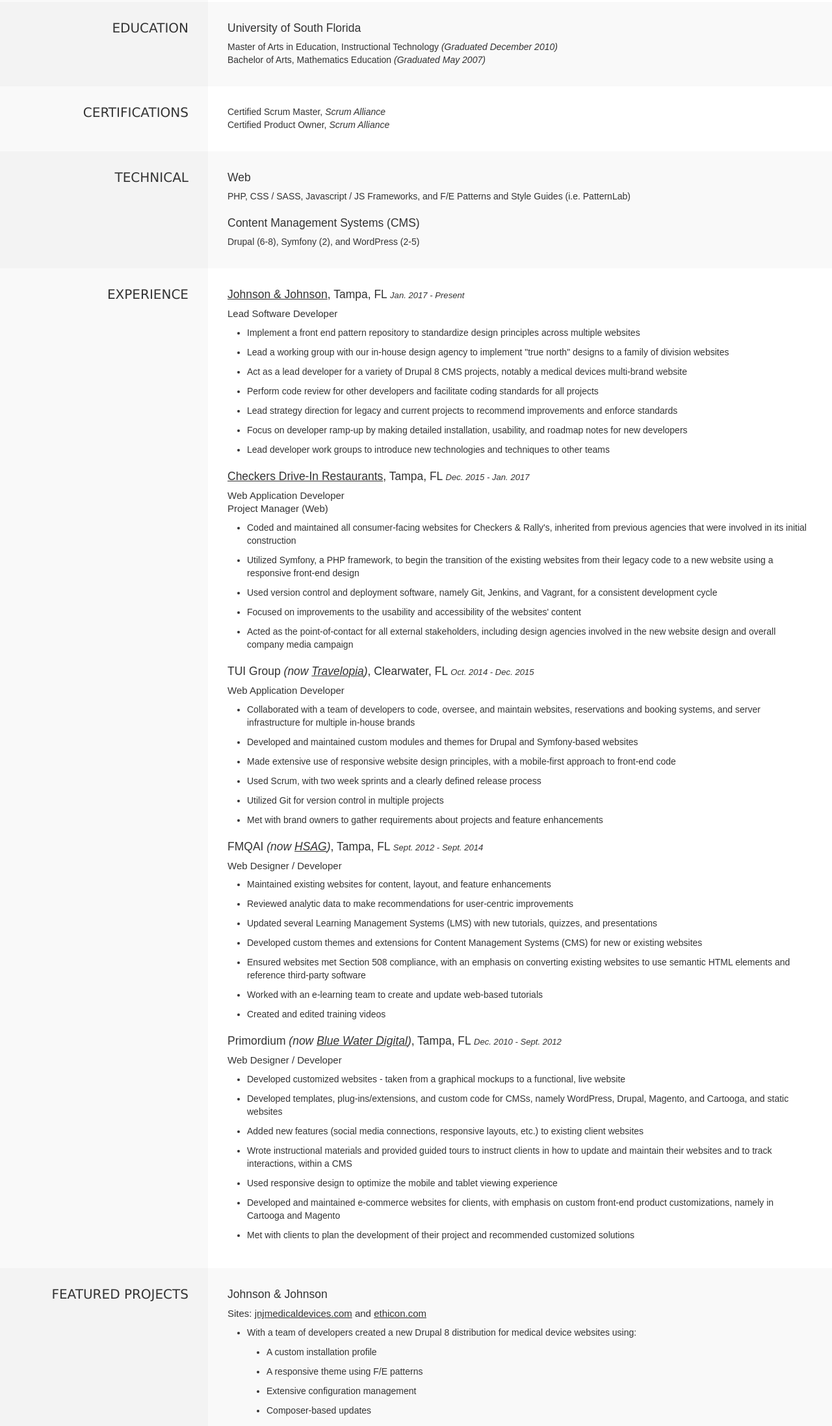
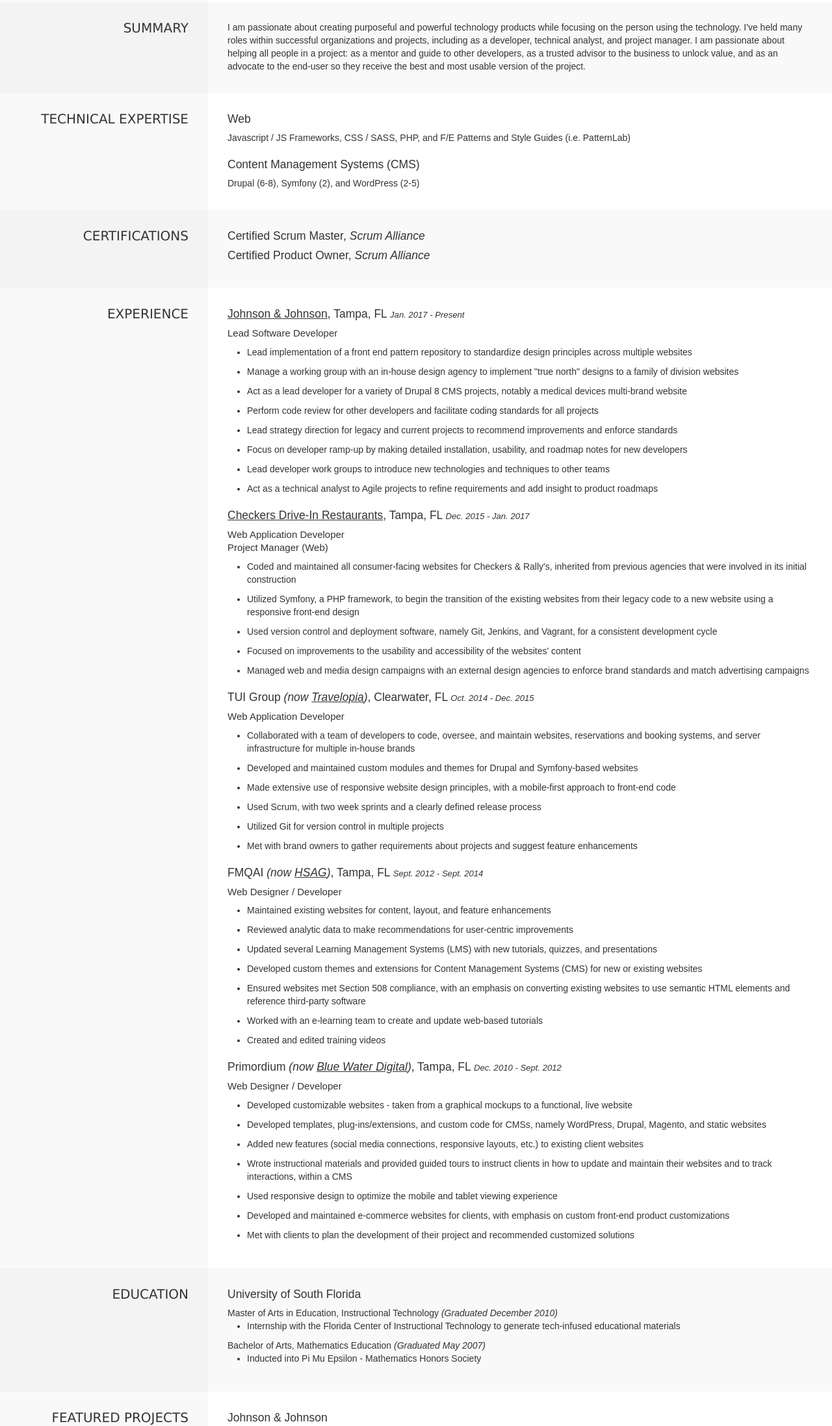
Before and after one commit to ThatRacerGuy/thatracerguy.github.io, a website: page index.html in a window 1280 px wide. Shown: the part 187-2382 px from the top of the page at 65% size. Drawn offline with Linux system fonts and the light colour scheme.

Commit message:
Update the sections of the content

```diff
--- a/index.html
+++ b/index.html
@@ -32,15 +32,33 @@
 	</div>
 </div>
 
-<div class="section education">
-	<h2 class="section-title">Education</h2>
+<div class="section skills">
+	<h2 class="section-title">Summary</h2>
 
 	<div class="section-content">
-		<h3>University of South Florida</h3>
+		<p>I am passionate about creating purposeful and powerful technology products while focusing on the person using the technology. I've held many roles within successful organizations and projects, including as a developer, technical analyst, and project manager. I am passionate about helping all people in a project: as a mentor and guide to other developers, as a trusted advisor to the business to unlock value, and as an advocate to the end-user so they receive the best and most usable version of the project.</p>
+	</div>
+</div>
 
-		<ul>
-			<li>Master of Arts in Education, Instructional Technology <em>(Graduated December 2010)</em></li>
-			<li>Bachelor of Arts, Mathematics Education <em>(Graduated May 2007)</em></li>
+<div class="section skills">
+	<h2 class="section-title">Technical Expertise</h2>
+
+	<div class="section-content">
+		<h3>Web</h3>
+
+		<ul class="list-inline">
+			<li>Javascript / JS Frameworks</li>
+			<li>CSS / SASS</li>
+			<li>PHP</li>
+			<li>F/E Patterns and Style Guides (i.e. PatternLab)</li>
+		</ul>
+
+		<h3>Content Management Systems (CMS)</h3>
+
+		<ul class="list-inline">
+			<li>Drupal (6-8)</li>
+			<li>Symfony (2)</li>
+			<li>WordPress (2-5)</li>
 		</ul>
 	</div>
 </div>
@@ -56,29 +74,6 @@
 	</div>
 </div>
 
-<div class="section skills">
-	<h2 class="section-title">Technical</h2>
-
-	<div class="section-content">
-		<h3>Web</h3>
-
-		<ul class="list-inline">
-			<li>PHP</li>
-			<li>CSS / SASS</li>
-			<li>Javascript / JS Frameworks</li>
-			<li>F/E Patterns and Style Guides (i.e. PatternLab)</li>
-		</ul>
-
-		<h3>Content Management Systems (CMS)</h3>
-
-		<ul class="list-inline">
-			<li>Drupal (6-8)</li>
-			<li>Symfony (2)</li>
-			<li>WordPress (2-5)</li>
-		</ul>
-	</div>
-</div>
-
 <div class="section jobs">
 	<h2 class="section-title">Experience</h2>
 
@@ -88,13 +83,14 @@
 		<h4>Lead Software Developer</h4>
 
 		<ul class="list-disc">
-			<li>Implement a front end pattern repository to standardize design principles across multiple websites</li>
-			<li>Lead a working group with our in-house design agency to implement "true north" designs to a family of division websites</li>
+			<li>Lead implementation of a front end pattern repository to standardize design principles across multiple websites</li>
+			<li>Manage a working group with an in-house design agency to implement "true north" designs to a family of division websites</li>
 			<li>Act as a lead developer for a variety of Drupal 8 CMS projects, notably a medical devices multi-brand website</li>
 			<li>Perform code review for other developers and facilitate coding standards for all projects</li>
 			<li>Lead strategy direction for legacy and current projects to recommend improvements and enforce standards</li>
 			<li>Focus on developer ramp-up by making detailed installation, usability, and roadmap notes for new developers</li>
 			<li>Lead developer work groups to introduce new technologies and techniques to other teams</li>
+			<li>Act as a technical analyst to Agile projects to refine requirements and add insight to product roadmaps</li>
 		</ul>
 
 		<h3><a href="https://www.checkers.com/">Checkers Drive-In Restaurants</a>, Tampa, FL <span>Dec. 2015 - Jan. 2017</h3>
@@ -106,7 +102,7 @@
 			<li>Utilized Symfony, a PHP framework, to begin the transition of the existing websites from their legacy code to a new website using a responsive front-end design</li>
 			<li>Used version control and deployment software, namely Git, Jenkins, and Vagrant, for a consistent development cycle</li>
 			<li>Focused on improvements to the usability and accessibility of the websites' content</li>
-			<li>Acted as the point-of-contact for all external stakeholders, including design agencies involved in the new website design and overall company media campaign</li>
+			<li>Managed web and media design campaigns with an external design agencies to enforce brand standards and match advertising campaigns</li>
 		</ul>
 
 		<h3>TUI Group <em>(now <a href="https://www.travelopia.com/">Travelopia</a>)</em>, Clearwater, FL <span>Oct. 2014 - Dec. 2015</span></h3>
@@ -119,7 +115,7 @@
 			<li>Made extensive use of responsive website design principles, with a mobile-first approach to front-end code</li>
 			<li>Used Scrum, with two week sprints and a clearly defined release process</li>
 			<li>Utilized Git for version control in multiple projects</li>
-			<li>Met with brand owners to gather requirements about projects and feature enhancements</li>
+			<li>Met with brand owners to gather requirements about projects and suggest feature enhancements</li>
 		</ul>
 
 		<h3>FMQAI <em>(now <a href="https://www.hsag.com/">HSAG</a>)</em>, Tampa, FL <span>Sept. 2012 - Sept. 2014</span></h3>
@@ -141,13 +137,34 @@
 		<h4>Web Designer / Developer</h4>
 
 		<ul class="list-disc">
-			<li>Developed customized websites - taken from a graphical mockups to a functional, live website</li>
-			<li>Developed templates, plug-ins/extensions, and custom code for CMSs, namely WordPress, Drupal, Magento, and Cartooga, and static websites</li>
+			<li>Developed customizable websites - taken from a graphical mockups to a functional, live website</li>
+			<li>Developed templates, plug-ins/extensions, and custom code for CMSs, namely WordPress, Drupal, Magento, and static websites</li>
 			<li>Added new features (social media connections, responsive layouts, etc.) to existing client websites</li>
 			<li>Wrote instructional materials and provided guided tours to instruct clients in how to update and maintain their websites and to track interactions, within a CMS</li>
 			<li>Used responsive design to optimize the mobile and tablet viewing experience</li>
-			<li>Developed and maintained e-commerce websites for clients, with emphasis on custom front-end product customizations, namely in Cartooga and Magento</li>
+			<li>Developed and maintained e-commerce websites for clients, with emphasis on custom front-end product customizations</li>
 			<li>Met with clients to plan the development of their project and recommended customized solutions</li>
+		</ul>
+	</div>
+</div>
+
+<div class="section education">
+	<h2 class="section-title">Education</h2>
+
+	<div class="section-content">
+		<h3>University of South Florida</h3>
+
+		<ul>
+			<li>Master of Arts in Education, Instructional Technology <em>(Graduated December 2010)</em>
+				<ul class="list-disc">
+					<li>Internship with the Florida Center of Instructional Technology to generate tech-infused educational materials</li>
+				</ul>
+			</li>
+			<li>Bachelor of Arts, Mathematics Education <em>(Graduated May 2007)</em>
+				<ul class="list-disc">
+					<li>Inducted into Pi Mu Epsilon - Mathematics Honors Society</li>
+				</ul>
+			</li>
 		</ul>
 	</div>
 </div>
@@ -171,6 +188,14 @@
 			</li>
 		</ul>
 
+		<h3>Checkers and Rally's Restaurants</h3>
+
+		<h4><span>Site: </span><a href="https://www.checkers.com/">checkers.com</a></h4>
+
+		<ul class="list-disc">
+			<li></li>
+		</ul>
+
 		<h3>Zegrahm Expeditions</h3>
 
 		<h4><span>Site: </span><a href="https://www.zegrahm.com/">zegrahm.com</a></h4>
@@ -178,14 +203,6 @@
 		<ul class="list-disc">
 			<li>Transformed an existing Drupal website into a multi-site distribution, with a custom theme, a combination of open source and custom modules and features, and integration with live booking software</li>
 		</ul>
-
-		<h3>TCS World Travel</h3>
-
-		<h4><span>Site: </span><a href="http://www.tcsworldtravel.com/">tcsworldtravel.com</a></h4>
-
-		<ul class="list-disc">
-			<li>Maintained, added functionality, and made alterations to the design of a Drupal website with a custom theme and features</li>
-		</ul>
 	</div>
 </div>
 
--- a/scss/style.scss
+++ b/scss/style.scss
@@ -206,3 +206,12 @@
 	}
 
 }
+
+.certifications {
+
+	li {
+		@include fontH3();
+		margin-bottom: 1rem;
+	}
+
+}
```
Also changed, not shown: css/style.css.
